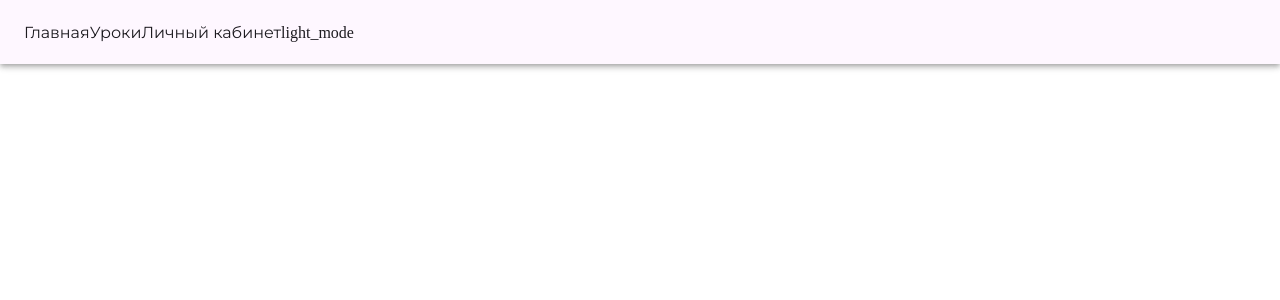
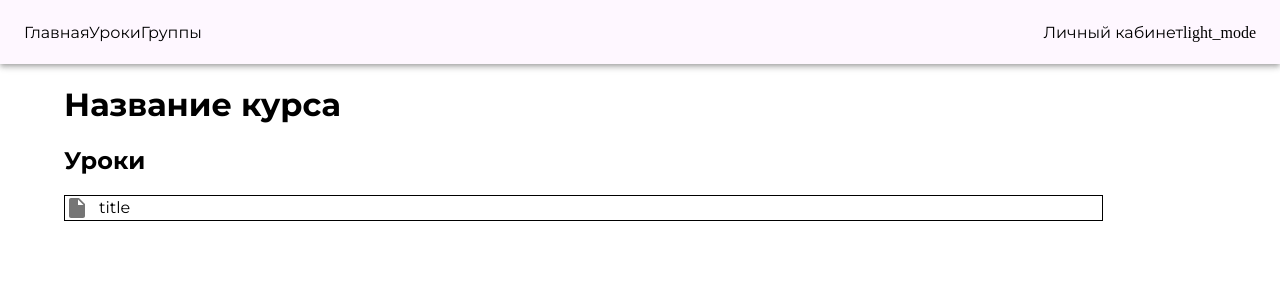
Before and after one commit to MrDrag0nXYT/PSTUEdu-FrontEnd, a React (Create React App) app in the folder pstuedu/: page /lessons in a window 1280 px wide. Shown: the top 300 px of the page. Built offline with nearby package versions, Linux system fonts and the light colour scheme; the HTML template or start-up script is replaced by a standard one.

Commit message:
Пофикшены баги, добавлены баги

```diff
--- a/pstuedu/src/App.js
+++ b/pstuedu/src/App.js
@@ -5,7 +5,8 @@ import { useState } from "react";
 import NavigationBar from "./components/NavigationBar";
 import { BrowserRouter, Route, Routes } from "react-router-dom";
 import React from "react";
-import { Main } from "./components/Main";
+import Main from "./components/Main";
+import LessonPage from "./components/LessonPage";
 
 const useTheme = () => {
   const [theme, setTheme] = useState("light");
@@ -27,7 +28,7 @@ function App() {
 
       <Routes>
         <Route path={"/home"} element={<Main />}></Route>
-        <Route path={"/main"} element={<Main />}></Route>
+        <Route path={"/lessons"} element={<LessonPage />}></Route>
       </Routes>
 
       {/* <div>
--- /dev/null
+++ b/pstuedu/src/components/Card.js
@@ -0,0 +1,12 @@
+import React from 'react'
+import InsertDriveFileIcon from '@mui/icons-material/InsertDriveFile';
+
+import "../css/card.css"
+export default function Card() {
+    return (
+        <div className="card">
+            <InsertDriveFileIcon color="action" className="image"  width={24} height={22}/>
+            <div className="title">title</div>
+        </div>
+    )
+}
--- /dev/null
+++ b/pstuedu/src/components/LessonPage.js
@@ -0,0 +1,20 @@
+import React from 'react'
+import {Paper} from "@mui/material";
+import Container from "@mui/material/Container";
+import Card from "./Card";
+
+export default function LessonPage() {
+    return (
+        <div>
+            <Container>
+                <h1>Название курса</h1>
+
+                <div>
+                    <h2>Уроки</h2>
+
+                    <Card></Card>
+                </div>
+            </Container>
+        </div>
+    )
+}
--- a/pstuedu/src/components/Main.js
+++ b/pstuedu/src/components/Main.js
@@ -14,3 +14,5 @@ export const Main = () => {
         </div>
     )
 }
+
+export default Main;
--- a/pstuedu/src/components/NavigationBar.css
+++ b/pstuedu/src/components/NavigationBar.css
@@ -1,3 +1,6 @@
+
+
+
 @font-face {
   font-family: "Material Symbols Outlined";
   font-style: normal;
@@ -29,3 +32,13 @@
 md-icon {
   font-family: "Material Symbols Outlined";
 }
+
+.nav{
+  background-color: var(--md-sys-color-error);
+  color: var(--md-sys-color-error);
+}
+
+.toolbar{
+  display: flex;
+  justify-content: space-between;
+}
--- a/pstuedu/src/components/NavigationBar.js
+++ b/pstuedu/src/components/NavigationBar.js
@@ -4,22 +4,29 @@ import Toolbar from "@mui/material/Toolbar";
 import Container from "@mui/material/Container";
 import "@material/web/all";
 import "./NavigationBar.css";
+import "../index.css";
 
 function NavigationBar() {
     return (
-    <AppBar position="static">
-      <Container maxWidth="xl" color="red">
-        <Toolbar disableGutters>
-          <md-filled-tonal-button href="#main">Главная</md-filled-tonal-button>
-          <md-text-button href="#lessons">Уроки</md-text-button>
+            <AppBar position="static" color="inherit" style={{ backgroundColor: "var(--md-sys-color-background)"}}>
+                <Container maxWidth="xl">
+                    <Toolbar disableGutters className="toolbar">
+                        <div>
+                            <md-filled-tonal-button href="/home">Главная</md-filled-tonal-button>
+                            <md-text-button href="/lessons">Уроки</md-text-button>
+                            <md-text-button href="/group">Группы</md-text-button>
+                        </div>
+
+                        <div>
                             <md-text-button href="#account">Личный кабинет</md-text-button>
-
                             <md-outlined-icon-button>
                                 <md-icon>light_mode</md-icon>
                             </md-outlined-icon-button>
+                        </div>
                     </Toolbar>
                 </Container>
             </AppBar>
     );
 }
+
 export default NavigationBar;
--- /dev/null
+++ b/pstuedu/src/css/card.css
@@ -0,0 +1,16 @@
+.card{
+    width: 90%;
+
+    border: 1px solid black;
+
+    display: flex;
+    align-items: center;
+}
+
+.card_handler{
+
+}
+
+.image{
+    margin-right: 10px;
+}
--- a/pstuedu/src/index.css
+++ b/pstuedu/src/index.css
@@ -118,8 +118,3 @@ code {
   --md-sys-color-surface-container-high: rgb(43 41 47);
   --md-sys-color-surface-container-highest: rgb(54 52 58);
 }
-
-div {
-  background-color: var(--md-sys-color-background);
-  color: var(--md-sys-color-on-background);
-}
```
Lines whose indentation alone changed are shown as unchanged.
